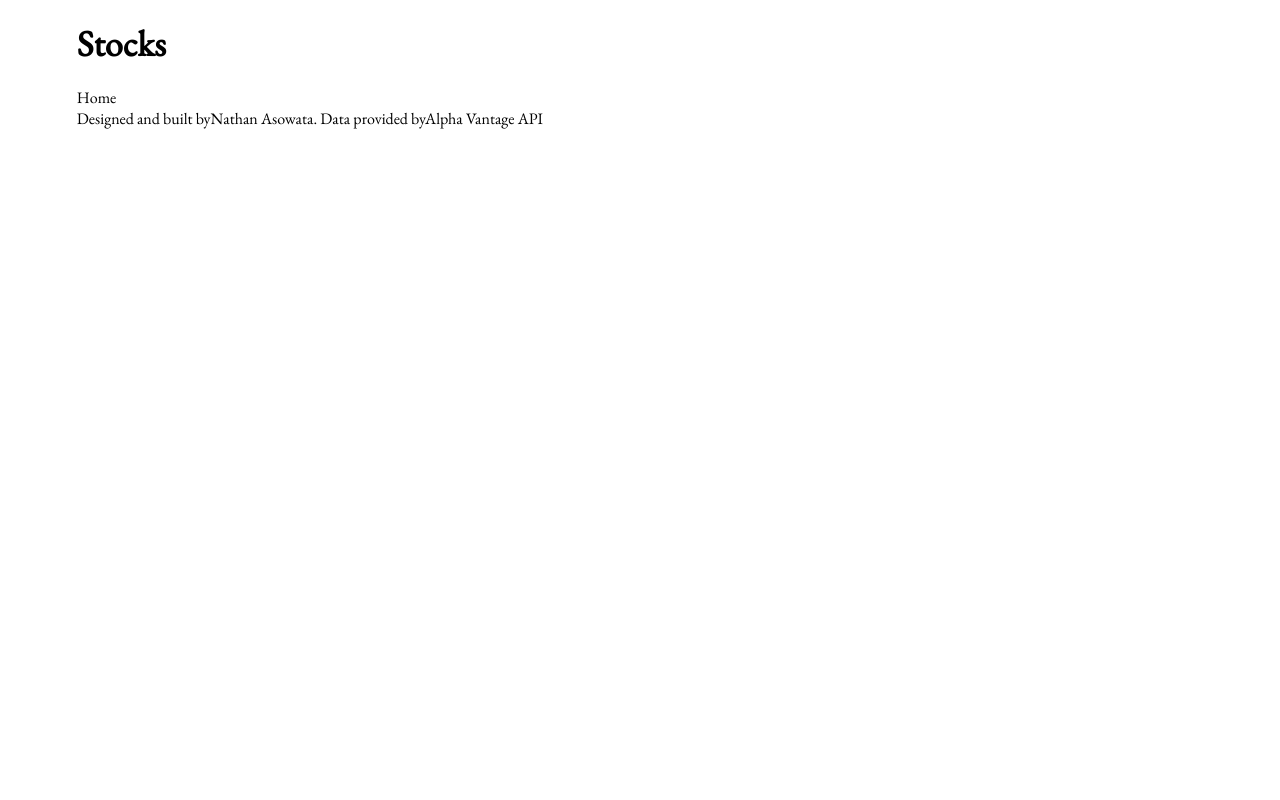
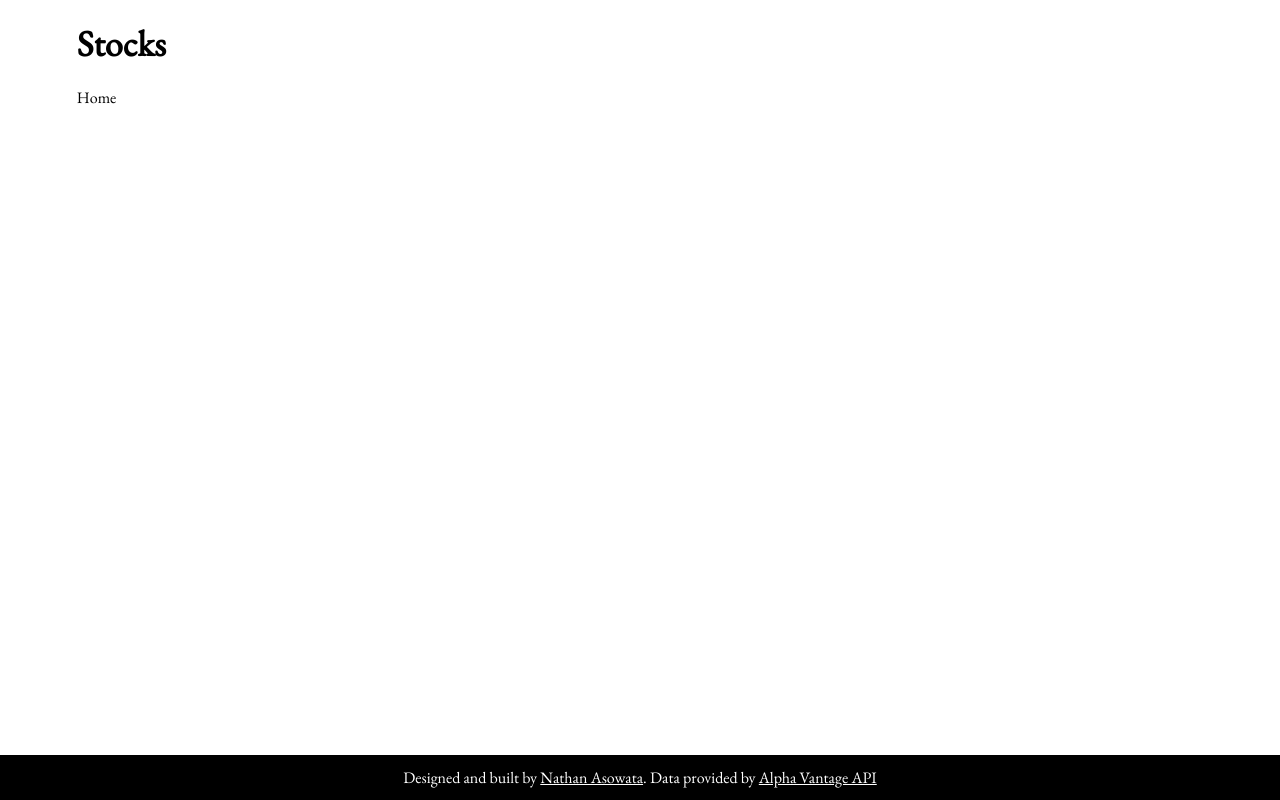
Before and after one commit to NathanAsowata/stocks, a Next.js app: page / in a window 1280 px wide. Built offline with nearby package versions, Linux system fonts and the light colour scheme.

Commit message:
style: designed the footer component

```diff
--- a/src/components/footer.tsx
+++ b/src/components/footer.tsx
@@ -1,12 +1,12 @@
 import Link from "next/link"
+import styles from "../styles/footer.module.scss"
 
 const Footer = () => {
   return (
-    <footer>
-        <p>Designed and built by
-            <Link href={"https://www.nathanasowata.com/"}>Nathan Asowata</Link>.
-            Data provided by
-            <Link href={"https://www.alphavantage.co/"}>Alpha Vantage API</Link>
+    <footer className={styles.footer}>
+        <p>
+            Designed and built by <Link href={"https://www.nathanasowata.com/"}>Nathan Asowata</Link>.
+            Data provided by <Link href={"https://www.alphavantage.co/"}>Alpha Vantage API</Link>
         </p>
     </footer>
   )
--- a/src/styles/footer.module.scss
+++ b/src/styles/footer.module.scss
@@ -0,0 +1,14 @@
+.footer{
+    background-color: black;
+    color: white;
+    padding: 12px;
+    text-align: center;
+    position: absolute;
+    left: 0;
+    right: 0;
+    bottom: 0;
+    font-size: 16px;
+    a{
+        text-decoration: underline;
+    }
+}
```
